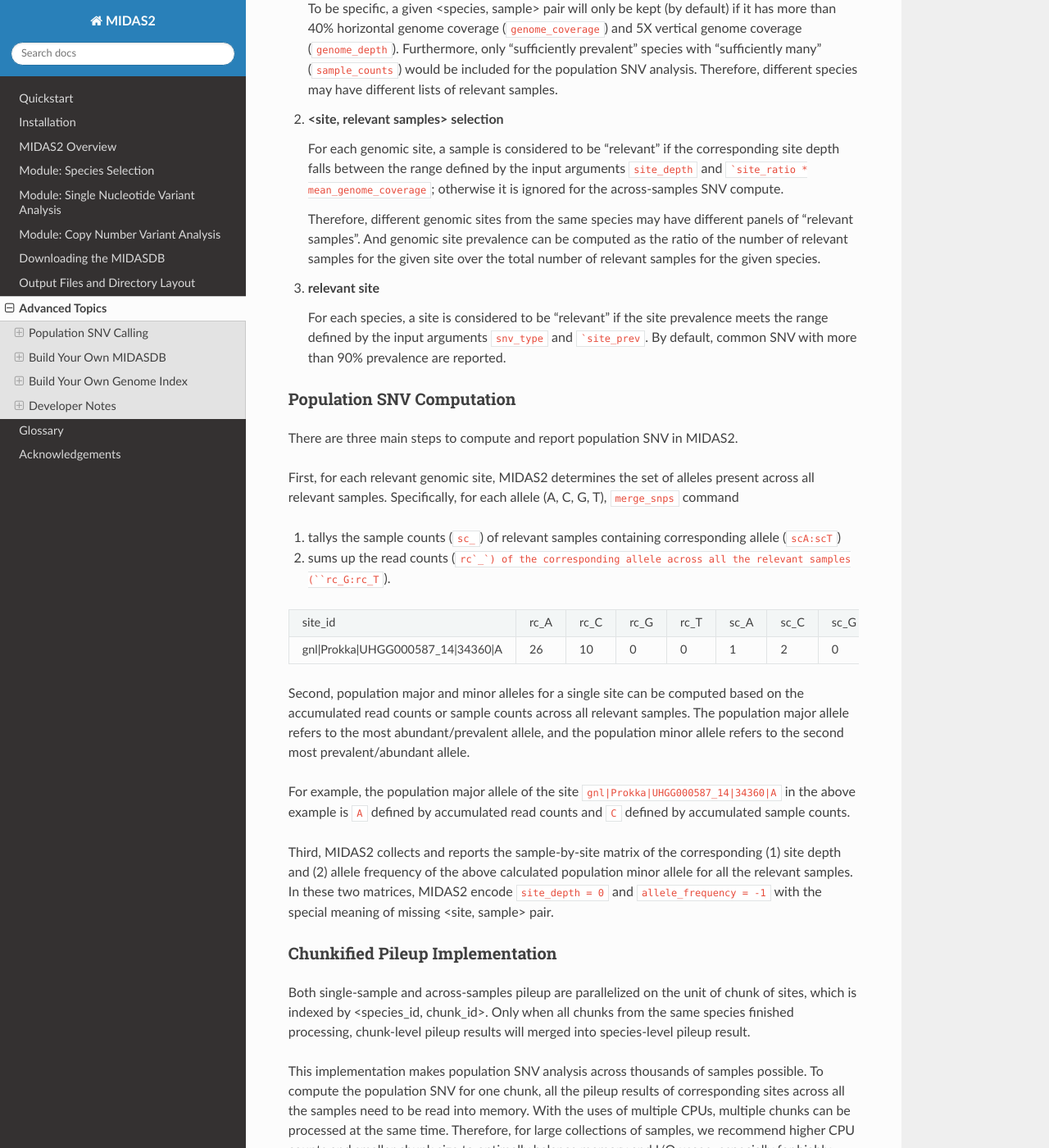
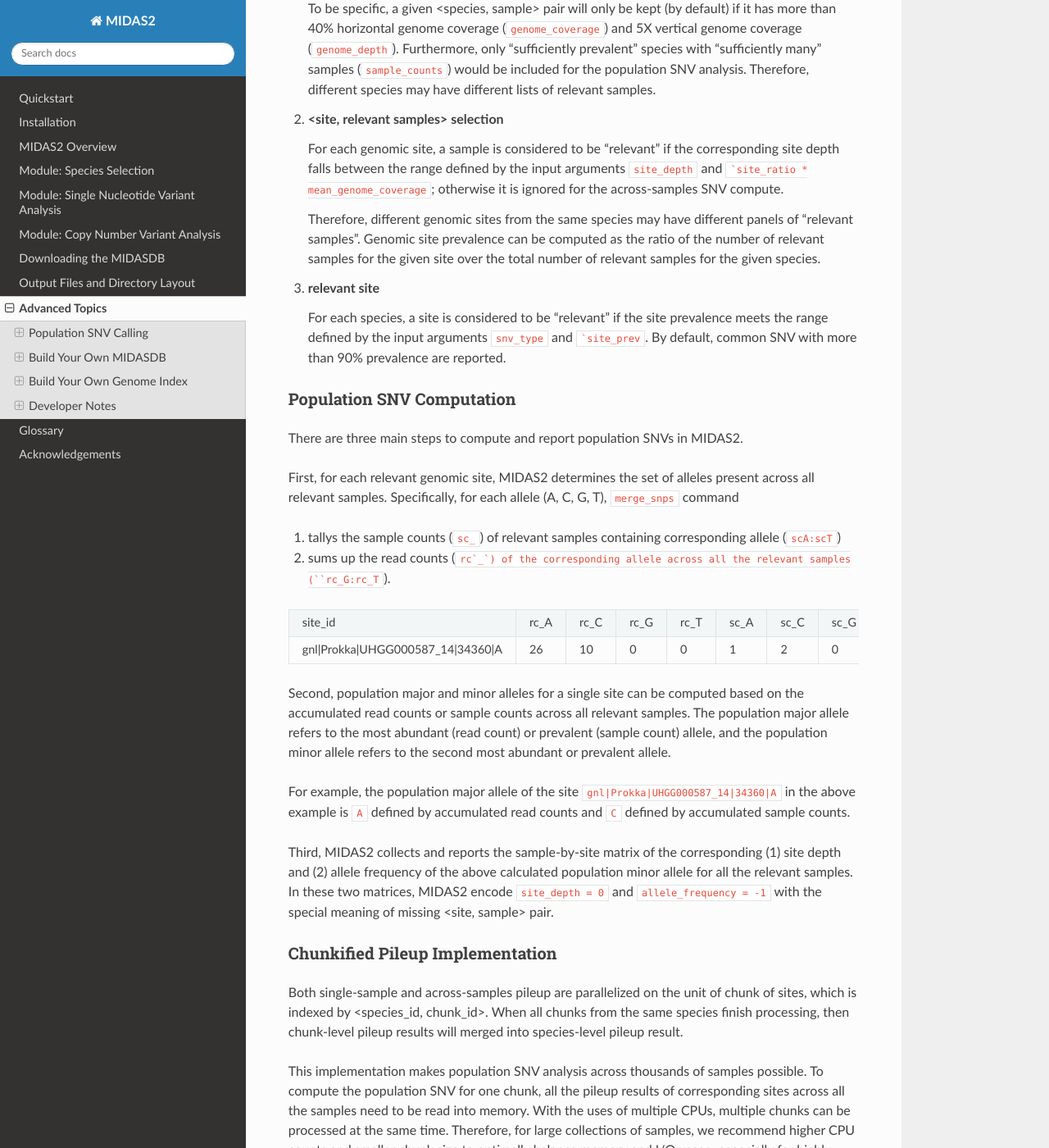
Before and after one commit to czbiohub-sf/MIDAS, a Sphinx documentation site: the page built from docs/advanced_topics.rst, in a window 1280 px wide and 1400 px high, scrolled down 879 px. Shown: the whole window at 82% size. Built offline with Sphinx 7.4.7 and the Read the Docs theme 2.0.0, drawn with Linux system fonts in a browser that asks for light colours; some of the changed text lies outside the part shown.

Commit message:
Update advanced_topics.rst

````diff
--- a/docs/advanced_topics.rst
+++ b/docs/advanced_topics.rst
@@ -21,7 +21,7 @@
 
     To be specific, a given <species, sample> pair will only be kept (by default) if it has more than 40% horizontal genome coverage (``genome_coverage``)
     and 5X vertical genome coverage (``genome_depth``).
-    Furthermore, only "sufficiently prevalent" species with "sufficiently many" (``sample_counts``) would be included for the population SNV analysis.
+    Furthermore, only "sufficiently prevalent" species with "sufficiently many" samples (``sample_counts``) would be included for the population SNV analysis.
     Therefore, different species may have different lists of relevant samples.
 
 #.  **<site, relevant samples> selection**
@@ -30,7 +30,7 @@
     arguments ``site_depth`` and ```site_ratio * mean_genome_coverage``; otherwise it is ignored for the across-samples SNV compute.
 
     Therefore, different genomic sites from the same species may have different panels of "relevant samples".
-    And genomic site prevalence can be computed as the ratio of the number of relevant samples for the given site over the total number of relevant samples for the given species.
+    Genomic site prevalence can be computed as the ratio of the number of relevant samples for the given site over the total number of relevant samples for the given species.
 
 #.  **relevant site**
 
@@ -43,7 +43,7 @@
 Population SNV Computation
 --------------------------
 
-There are three main steps to compute and report population SNV in MIDAS2.
+There are three main steps to compute and report population SNVs in MIDAS2.
 
 First, for each relevant genomic site, MIDAS2 determines the set of alleles present across all relevant samples.
 Specifically, for each allele (A, C, G, T), ``merge_snps`` command
@@ -59,8 +59,8 @@
 
 Second, population major and minor alleles for a single site can be computed based on the
 accumulated read counts or sample counts across all relevant samples.
-The population major allele refers to the most abundant/prevalent allele, and
-the population minor allele refers to the second most prevalent/abundant allele.
+The population major allele refers to the most abundant (read count) or prevalent (sample count) allele, and
+the population minor allele refers to the second most abundant or prevalent allele.
 
 For example, the population major allele of the site ``gnl|Prokka|UHGG000587_14|34360|A`` in the above example is ``A`` defined
 by accumulated read counts and ``C`` defined by accumulated sample counts.
@@ -74,7 +74,7 @@
 --------------------------------
 
 Both single-sample and across-samples pileup are parallelized on the unit of chunk of sites, which is indexed by <species_id, chunk_id>.
-Only when all chunks from the same species finished processing, chunk-level pileup results will merged into species-level pileup result.
+When all chunks from the same species finish processing, then chunk-level pileup results will merged into species-level pileup result.
 
 This implementation makes population SNV analysis across thousands of samples possible.
 To compute the population SNV for one chunk, all the pileup results of corresponding sites across all the samples need to be read into memory.
@@ -169,16 +169,17 @@
 
 
 MIDAS2 builds sample-specific rep-genome or pan-genome index for species in the restricted species profile.
-However, we recognize the needs of using one comprehensive list of species across samples in the same study.
-And in this section, we will go over the steps of building one genome index a list of customized species across a given panel of samples.
+However, we recognize the need of using one comprehensive list of species across samples in the same study.
+In this section, we will go over the steps of building one genome index containing a customized list of
+species across a set of samples.
 
 We presuppose users have already completed the :ref:`across-samples species profiling<species_module>`
-and have ``midas2_output/merge/species/species_prevalence.tsv`` ready for the given panel of samples.
+and have ``midas2_output/merge/species/species_prevalence.tsv`` ready for the set of samples.
 
 Species Selection
 -----------------
 
-Users can select species based on the prevalence from the ``species_prevalence.tsv`` file, e.g. the list of speices that is present in at least one sample,
+Users can select species based on the prevalence from the ``species_prevalence.tsv`` file, e.g. the list of speices that are present in at least one sample,
 by customizing the ``--select_by`` and ``--selectd_threshold`` to the ``build_bowtie2db`` command.
 
 Build Genome Index
````
Also changed, not shown: other parts of docs/advanced_topics.rst (+4 -4 lines).
